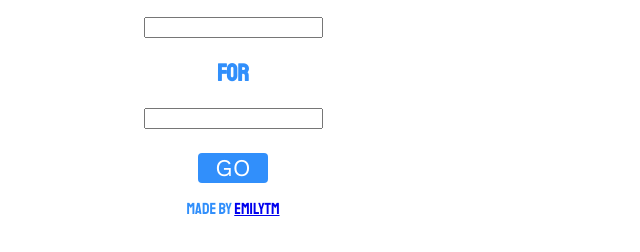
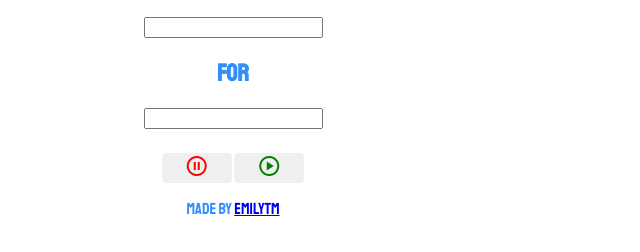
Before and after one commit to emilytm/link-swap-extension, a browser extension: page index.html in a window 1280 px wide. Shown: the part 116-368 px from the top of the page, without its empty margins (0-640 px from the left). Drawn offline with nearby package versions, Linux system fonts and the light colour scheme.

Commit message:
Changing buttons to accommodate changed input

```diff
--- a/index.css
+++ b/index.css
@@ -28,7 +28,7 @@ body {
 }
 
 button {
-    background-color: #318ffb;
+    background-color: none;
     color: #fff;
     border-radius: 4px;
     border: none;
@@ -49,3 +49,11 @@ button:active{
 input {
     font-family: 'Work Sans', Arial, Helvetica, sans-serif;
 }
+
+.stop-btn {
+    color: red;
+}
+
+.go-btn {
+    color: green;
+}
--- a/index.html
+++ b/index.html
@@ -2,6 +2,7 @@
 <html>
 <head>
     <link rel="stylesheet" href="index.css">
+    <link rel="stylesheet" href="https://fonts.googleapis.com/css2?family=Material+Symbols+Outlined:opsz,wght,FILL,GRAD@48,400,0,0" />
 </head>
 <body>
     <h1>Link Switch</h1>
@@ -10,7 +11,14 @@
         <input type="text" name="link-to-replace" id="link-to-replace">
         <h2>for</h2>
         <input type="text" name="replcement-link" id="replacement-link">
-        <button>GO</button>
+        <div class="interaction-btns">
+            <button name="stop" class="stop-btn"><span class="material-symbols-outlined">
+                pause_circle
+                </span></button>
+            <button name="go" class="go-btn"><span class="material-symbols-outlined">
+                play_circle
+                </span></button>
+        </div>
     </form>
 
     <script src="index.js"></script>
```
